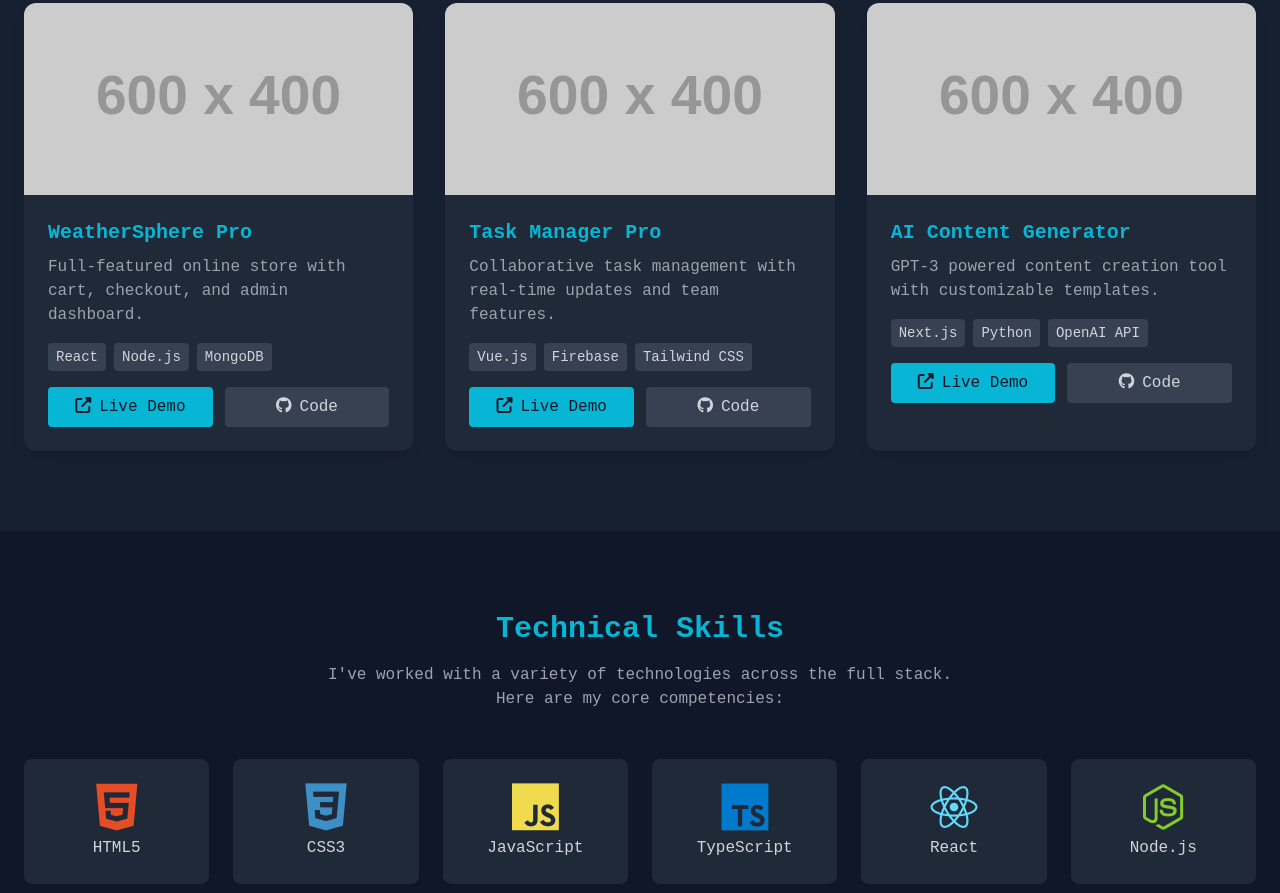
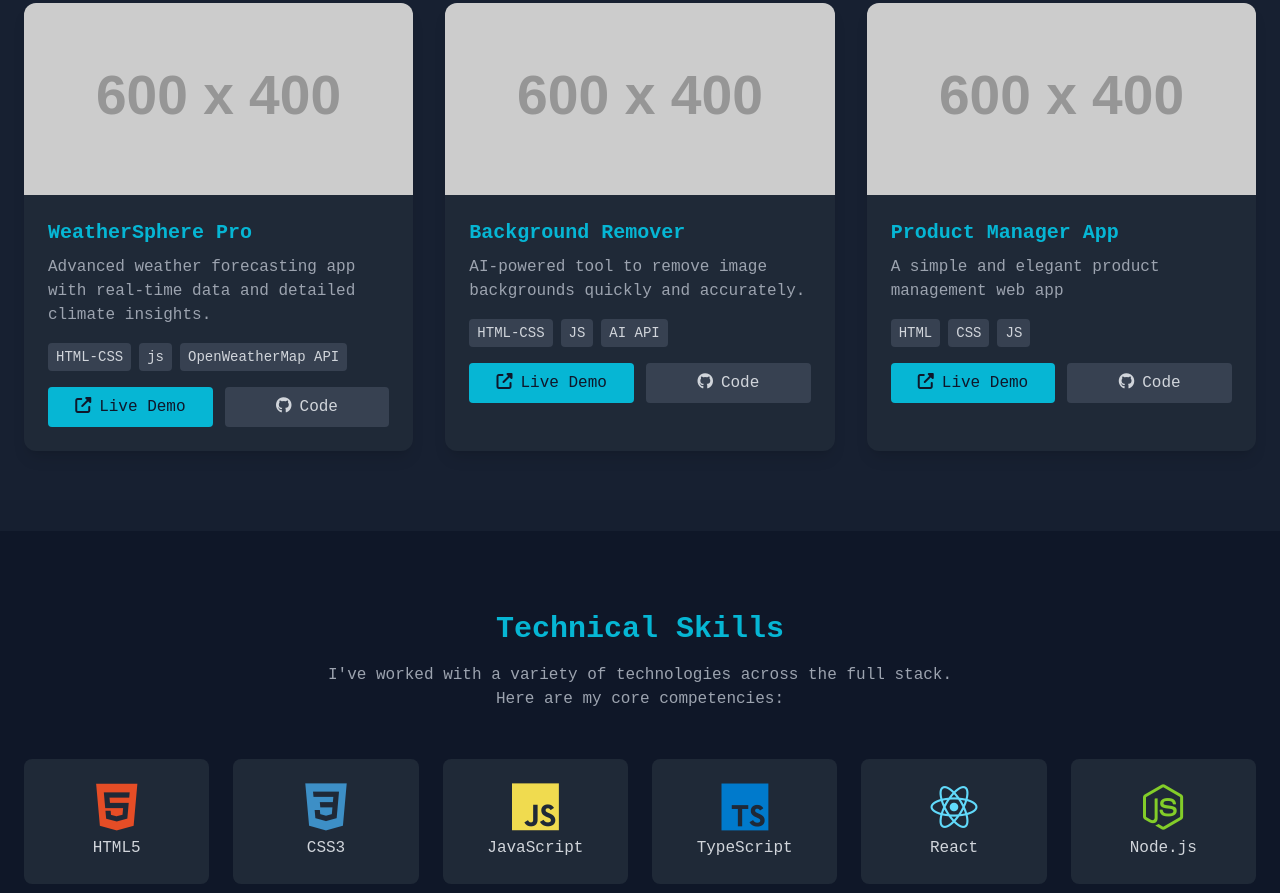
Before and after one commit to BAPUx03/Portfolio, a plain HTML site: page index.html in a window 1280 px wide. Shown: the part 1025-1918 px from the top of the page. Drawn offline with nearby package versions, Linux system fonts and the light colour scheme; placeholder pictures from the web are drawn by us; animation ran at ten frames a second.

Commit message:
index.html

```diff
--- a/index.html
+++ b/index.html
@@ -198,13 +198,13 @@
                 </a>
             </div>
             <div class="mt-16 flex justify-center space-x-6">
-                <a href="#" class="text-gray-400 hover:text-primary transition-colors">
+                <a href="https://github.com/BAPUx03" class="text-gray-400 hover:text-primary transition-colors">
                     <i class="fab fa-github fa-lg"></i>
                 </a>
-                <a href="#" class="text-gray-400 hover:text-primary transition-colors">
+                <a href="https://www.linkedin.com/in/makwana-pruthvirajsinh-064113295?utm_source=share&utm_campaign=share_via&utm_content=profile&utm_medium=android_app" class="text-gray-400 hover:text-primary transition-colors">
                     <i class="fab fa-linkedin fa-lg"></i>
                 </a>
-                <a href="#" class="text-gray-400 hover:text-primary transition-colors">
+                <a href="https://tally.so/r/wdgKRy" class="text-gray-400 hover:text-primary transition-colors">
                     <i class="fab fa-twitter fa-lg"></i>
                 </a>
             </div>
@@ -230,18 +230,18 @@
                     <div class="p-6">
                         <h3 class="text-xl font-bold mb-2 text-primary">WeatherSphere Pro</h3>
                         <p class="text-gray-400 mb-4">
-                            Full-featured online store with cart, checkout, and admin dashboard.
+                           Advanced weather forecasting app with real-time data and detailed climate insights.
                         </p>
                         <div class="flex flex-wrap gap-2 mb-4">
-                            <span class="px-2 py-1 bg-gray-700 rounded text-sm">React</span>
-                            <span class="px-2 py-1 bg-gray-700 rounded text-sm">Node.js</span>
-                            <span class="px-2 py-1 bg-gray-700 rounded text-sm">MongoDB</span>
+                            <span class="px-2 py-1 bg-gray-700 rounded text-sm">HTML-CSS</span>
+                            <span class="px-2 py-1 bg-gray-700 rounded text-sm">js</span>
+                            <span class="px-2 py-1 bg-gray-700 rounded text-sm">OpenWeatherMap API</span>
                         </div>
                         <div class="flex gap-3">
-                            <a href="#" class="flex-1 py-2 bg-primary text-dark text-center rounded font-medium hover:bg-cyan-400 transition-colors">
+                            <a href="https://bapux03.github.io/WeatherSphere-Pro/" class="flex-1 py-2 bg-primary text-dark text-center rounded font-medium hover:bg-cyan-400 transition-colors">
                                 <i class="fas fa-external-link-alt mr-2"></i>Live Demo
                             </a>
-                            <a href="#" class="flex-1 py-2 bg-gray-700 text-gray-300 text-center rounded font-medium hover:bg-gray-600 transition-colors">
+                            <a href="https://github.com/BAPUx03/WeatherSphere-Pro?tab=readme-ov-file" class="flex-1 py-2 bg-gray-700 text-gray-300 text-center rounded font-medium hover:bg-gray-600 transition-colors">
                                 <i class="fab fa-github mr-2"></i>Code
                             </a>
                         </div>
@@ -256,20 +256,20 @@
                              class="w-full h-full object-cover hover:scale-105 transition-transform duration-500">
                     </div>
                     <div class="p-6">
-                        <h3 class="text-xl font-bold mb-2 text-primary">Task Manager Pro</h3>
+                        <h3 class="text-xl font-bold mb-2 text-primary">Background Remover</h3>
                         <p class="text-gray-400 mb-4">
-                            Collaborative task management with real-time updates and team features.
+                            AI-powered tool to remove image backgrounds quickly and accurately.
                         </p>
                         <div class="flex flex-wrap gap-2 mb-4">
-                            <span class="px-2 py-1 bg-gray-700 rounded text-sm">Vue.js</span>
-                            <span class="px-2 py-1 bg-gray-700 rounded text-sm">Firebase</span>
-                            <span class="px-2 py-1 bg-gray-700 rounded text-sm">Tailwind CSS</span>
+                            <span class="px-2 py-1 bg-gray-700 rounded text-sm">HTML-CSS</span>
+                            <span class="px-2 py-1 bg-gray-700 rounded text-sm">JS</span>
+                            <span class="px-2 py-1 bg-gray-700 rounded text-sm">AI API</span>
                         </div>
                         <div class="flex gap-3">
-                            <a href="#" class="flex-1 py-2 bg-primary text-dark text-center rounded font-medium hover:bg-cyan-400 transition-colors">
+                            <a href="https://bapux03.github.io/background-remover/" class="flex-1 py-2 bg-primary text-dark text-center rounded font-medium hover:bg-cyan-400 transition-colors">
                                 <i class="fas fa-external-link-alt mr-2"></i>Live Demo
                             </a>
-                            <a href="#" class="flex-1 py-2 bg-gray-700 text-gray-300 text-center rounded font-medium hover:bg-gray-600 transition-colors">
+                            <a href="https://github.com/BAPUx03/background-remover?tab=readme-ov-file" class="flex-1 py-2 bg-gray-700 text-gray-300 text-center rounded font-medium hover:bg-gray-600 transition-colors">
                                 <i class="fab fa-github mr-2"></i>Code
                             </a>
                         </div>
@@ -284,20 +284,20 @@
                              class="w-full h-full object-cover hover:scale-105 transition-transform duration-500">
                     </div>
                     <div class="p-6">
-                        <h3 class="text-xl font-bold mb-2 text-primary">AI Content Generator</h3>
+                        <h3 class="text-xl font-bold mb-2 text-primary">Product Manager App</h3>
                         <p class="text-gray-400 mb-4">
-                            GPT-3 powered content creation tool with customizable templates.
+                            A simple and elegant product management web app
                         </p>
                         <div class="flex flex-wrap gap-2 mb-4">
-                            <span class="px-2 py-1 bg-gray-700 rounded text-sm">Next.js</span>
-                            <span class="px-2 py-1 bg-gray-700 rounded text-sm">Python</span>
-                            <span class="px-2 py-1 bg-gray-700 rounded text-sm">OpenAI API</span>
+                            <span class="px-2 py-1 bg-gray-700 rounded text-sm">HTML</span>
+                            <span class="px-2 py-1 bg-gray-700 rounded text-sm">CSS</span>
+                            <span class="px-2 py-1 bg-gray-700 rounded text-sm">JS</span>
                         </div>
                         <div class="flex gap-3">
-                            <a href="#" class="flex-1 py-2 bg-primary text-dark text-center rounded font-medium hover:bg-cyan-400 transition-colors">
+                            <a href="https://bapux03.github.io/product-manager-app/" class="flex-1 py-2 bg-primary text-dark text-center rounded font-medium hover:bg-cyan-400 transition-colors">
                                 <i class="fas fa-external-link-alt mr-2"></i>Live Demo
                             </a>
-                            <a href="#" class="flex-1 py-2 bg-gray-700 text-gray-300 text-center rounded font-medium hover:bg-gray-600 transition-colors">
+                            <a href="https://github.com/BAPUx03/product-manager-app/blob/main/README.md" class="flex-1 py-2 bg-gray-700 text-gray-300 text-center rounded font-medium hover:bg-gray-600 transition-colors">
                                 <i class="fab fa-github mr-2"></i>Code
                             </a>
                         </div>
```
